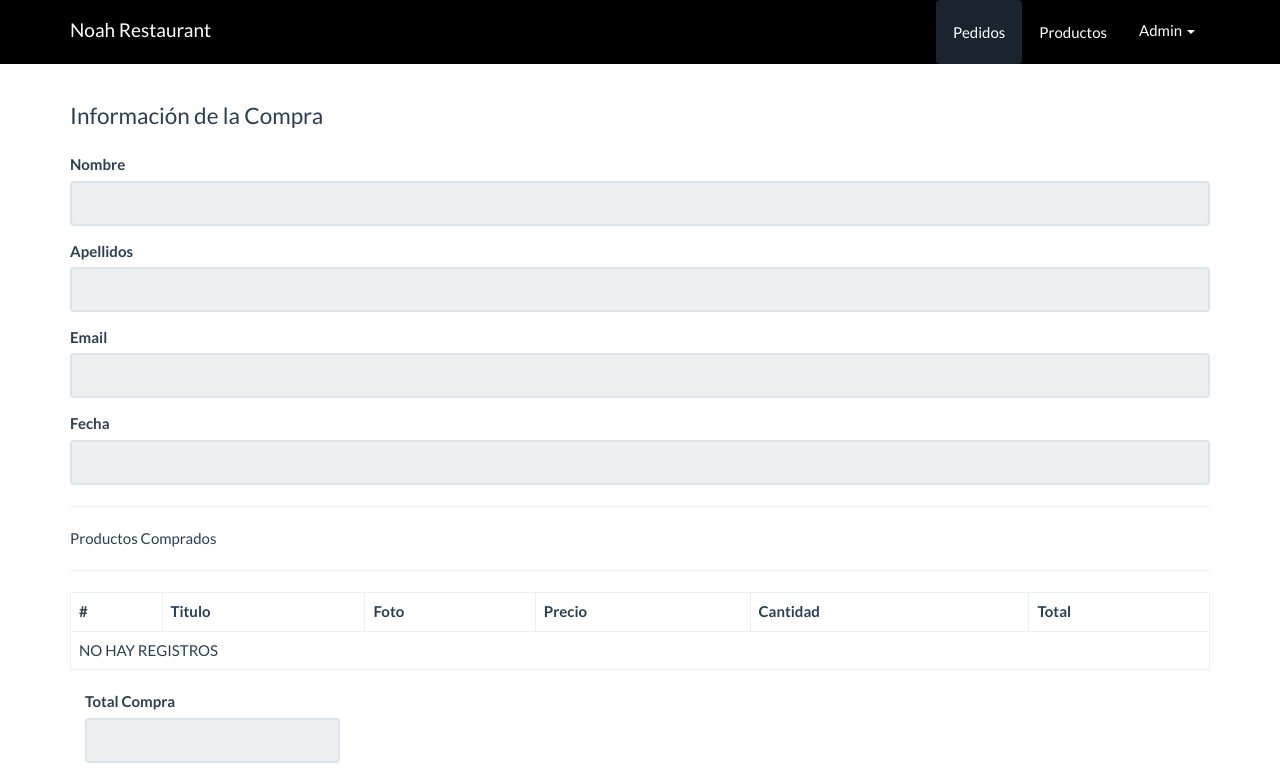
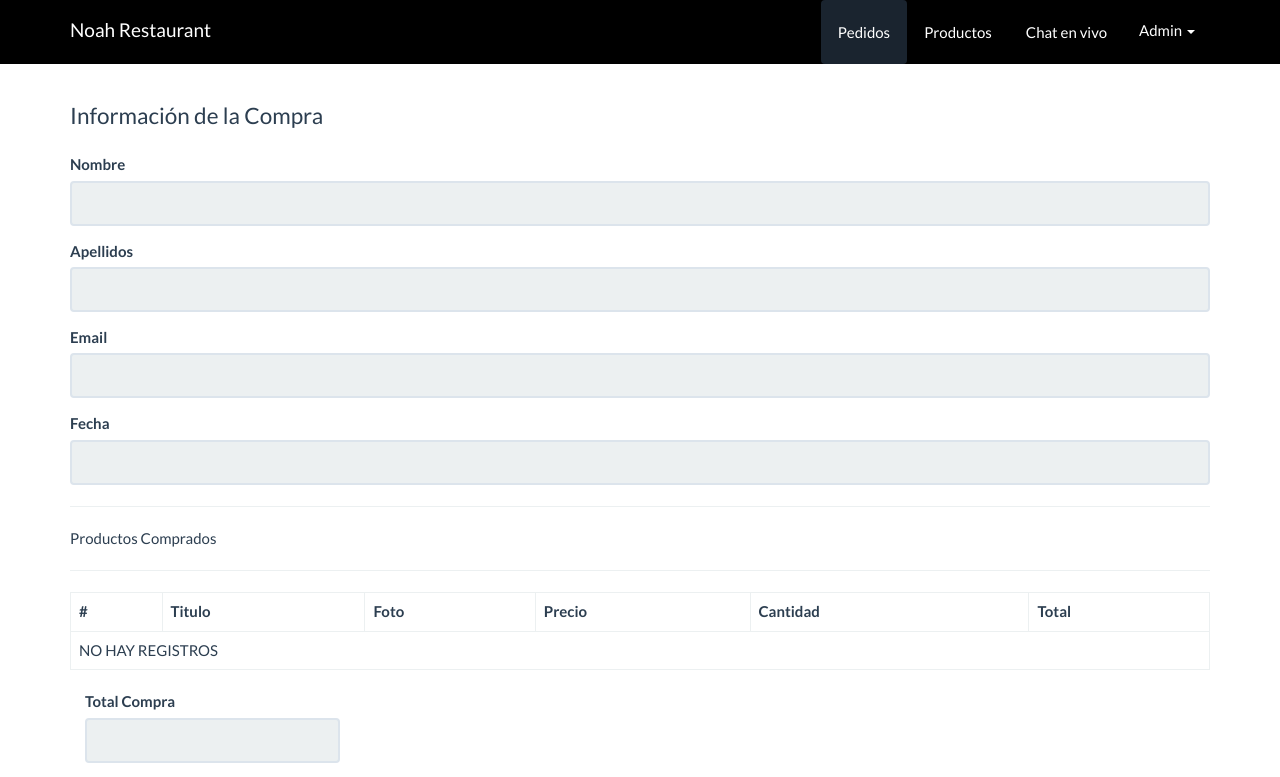
Before and after one commit to Damarys08/noah_restaurant, a PHP site: page /Cinema/tienda-online/panel/pedidos/ver.php?id=1 in a window 1280 px wide. Shown: the top 777 px of the page. Run offline with PHP 8.4, Linux system fonts and the light colour scheme; data comes from the database, SQL or seed files in the repository; data that the repository does not hold is empty.

Commit message:
chats arreglado de nuevo

```diff
--- a/tienda-online/panel/pedidos/ver.php
+++ b/tienda-online/panel/pedidos/ver.php
@@ -38,6 +38,9 @@
             </li>
             <li>
               <a href="../peliculas/index.php" class="btn">Productos</a>
+            </li>
+            <li>
+              <a href="https://www.tidio.com/panel/conversations" class="btn">Chat en vivo</a>
             </li>
             <li class="dropdown">
                 <a href="#" class="dropdown-toggle" data-toggle="dropdown" role="button" aria-haspopup="true" aria-expanded="false">Admin <span class="caret"></span></a>
--- a/tienda-online/panel/peliculas/form_actualizar.php
+++ b/tienda-online/panel/peliculas/form_actualizar.php
@@ -60,6 +60,9 @@
             </li>
             <li class="active">
               <a href="index.php" class="btn">Productos</a>
+            </li>
+            <li>
+              <a href="https://www.tidio.com/panel/conversations" class="btn">Chat en vivo</a>
             </li>
             <li class="dropdown">
                 <a href="#" class="dropdown-toggle" data-toggle="dropdown" role="button" aria-haspopup="true" aria-expanded="false">Admin <span class="caret"></span></a>
--- a/tienda-online/panel/peliculas/form_registrar.php
+++ b/tienda-online/panel/peliculas/form_registrar.php
@@ -36,7 +36,7 @@
               <a href="../pedidos/index.php" class="btn">Pedidos</a>
             </li>
             <li class="active">
-              <a href="index.php" class="btn">peliculas</a>
+              <a href="index.php" class="btn">Producto</a>
             </li>
             <li>
               <a href="https://www.tidio.com/panel/conversations" class="btn">Chat en vivo</a>
```
